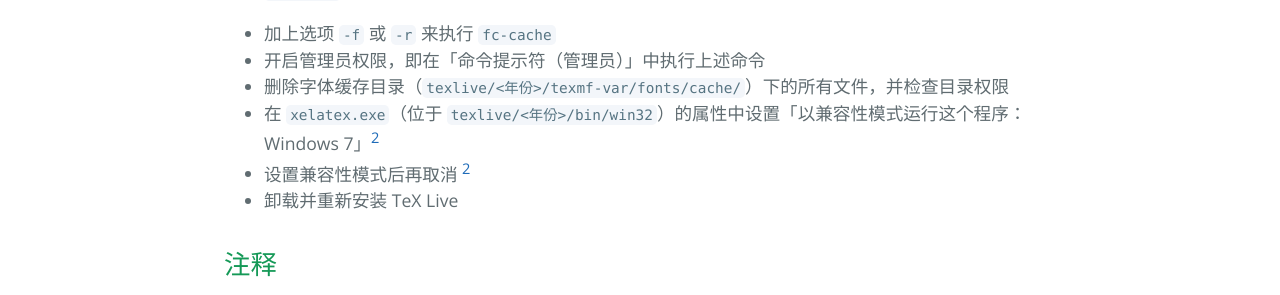
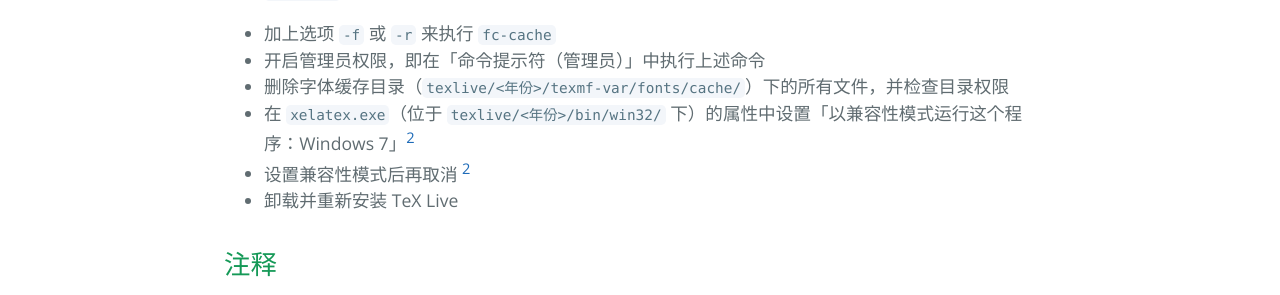
Before and after one commit to stone-zeng/fduthesis, a Jekyll site: the page built from docs/_posts/2018-07-19-xelatex-too-slow.md, in a window 1280 px wide. Shown: the part 966-1261 px from the top of the page. Built offline with Jekyll 4.4.1, drawn with Linux system fonts in a browser that asks for light colours.

```diff
--- a/docs/_posts/2018-07-19-xelatex-too-slow.md
+++ b/docs/_posts/2018-07-19-xelatex-too-slow.md
@@ -34,7 +34,7 @@ fc-cache
 - 加上选项 `-f` 或 `-r` 来执行 `fc-cache`
 - 开启管理员权限，即在「命令提示符（管理员）」中执行上述命令
 - 删除字体缓存目录（`texlive/<年份>/texmf-var/fonts/cache/`）下的所有文件，并检查目录权限
-- 在 `xelatex.exe`（位于 `texlive/<年份>/bin/win32`）的属性中设置「以兼容性模式运行这个程序：Windows 7」<sup>[2](#2)</sup>
+- 在 `xelatex.exe`（位于 `texlive/<年份>/bin/win32/` 下）的属性中设置「以兼容性模式运行这个程序：Windows 7」<sup>[2](#2)</sup>
 - 设置兼容性模式后再取消 <sup>[2](#2)</sup>
 - 卸载并重新安装 TeX Live
 
```
Also changed, not shown: 2 other files.
